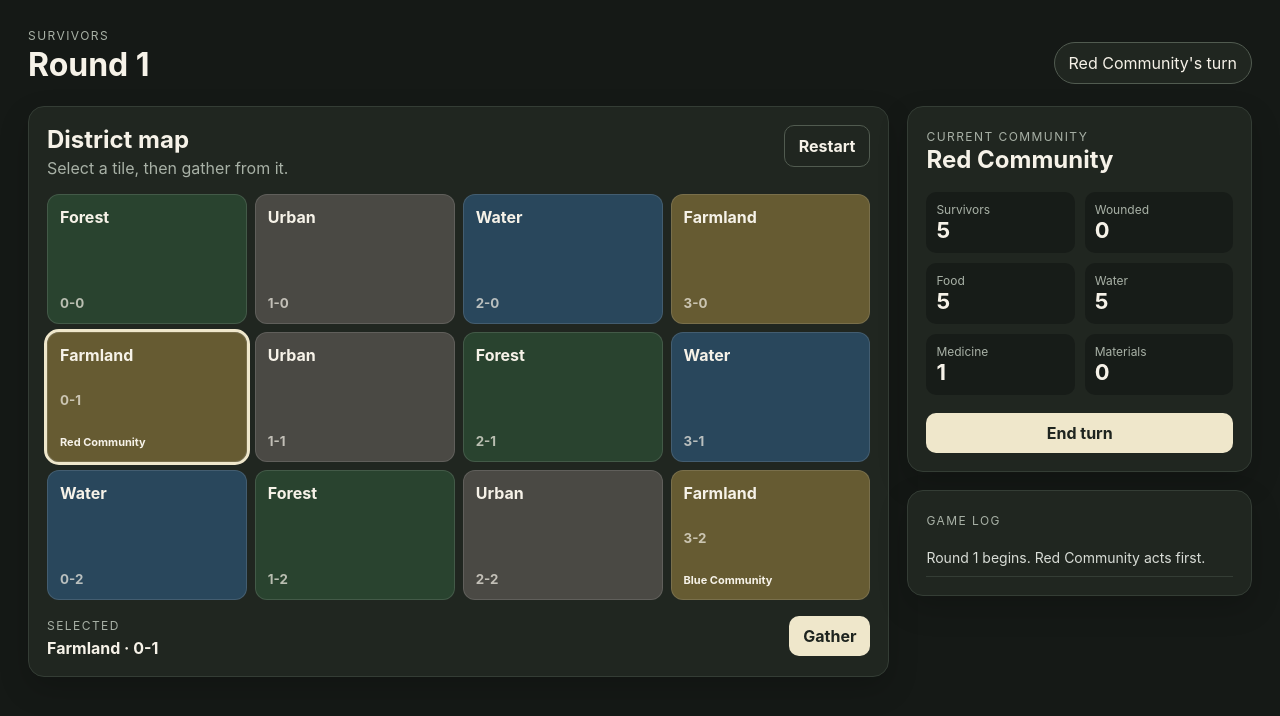
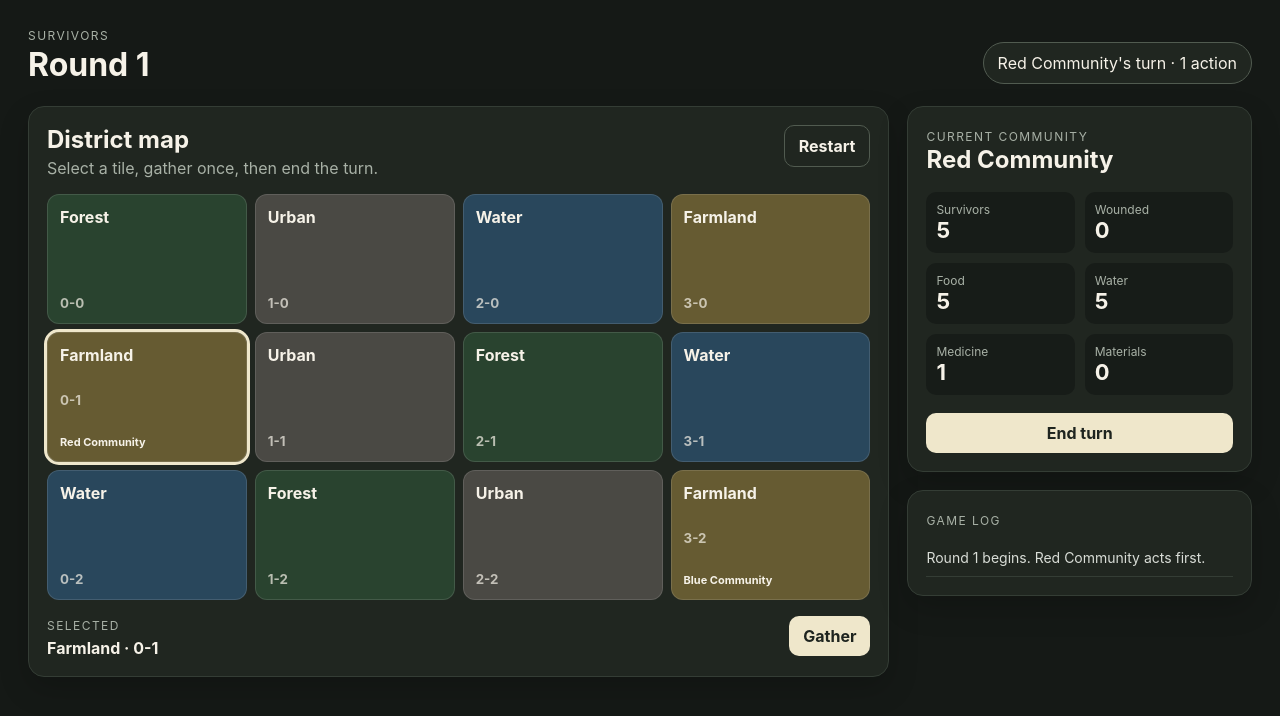
Before and after one commit to imanoliri/survivors, a React (Vite) app: page / in a window 1280 px wide. Shown: the top 716 px of the page. Built offline with nearby package versions, Linux system fonts and the light colour scheme.

Commit message:
Show turn action budget

```diff
--- a/src/ui/App.tsx
+++ b/src/ui/App.tsx
@@ -37,7 +37,7 @@ export function App() {
           <p className="eyebrow">SURVIVORS</p>
           <h1>Round {game.round}</h1>
         </div>
-        <div className="turn-pill">{currentPlayer.name}'s turn</div>
+        <div className="turn-pill">{currentPlayer.name}'s turn · {game.actionsRemaining} action</div>
       </header>
 
       <section className="layout">
@@ -45,11 +45,15 @@ export function App() {
           <div className="board-heading">
             <div>
               <h2>District map</h2>
-              <p>Select a tile, then gather from it.</p>
+              <p>Select a tile, gather once, then end the turn.</p>
             </div>
             <button
               className="secondary"
-              onClick={() => setGame(createInitialState())}
+              onClick={() => {
+                setGame(createInitialState());
+                setSelectedTileId('0-1');
+                setError('');
+              }}
             >
               Restart
             </button>
@@ -76,13 +80,14 @@ export function App() {
               <strong>{terrainLabel[selectedTile.terrain]} · {selectedTile.id}</strong>
             </div>
             <button
+              disabled={game.actionsRemaining === 0}
               onClick={() => runAction({
                 type: 'gather',
                 playerId: game.currentPlayerId,
                 tileId: selectedTile.id,
               })}
             >
-              Gather
+              {game.actionsRemaining ? 'Gather' : 'Action used'}
             </button>
           </div>
         </div>
```
